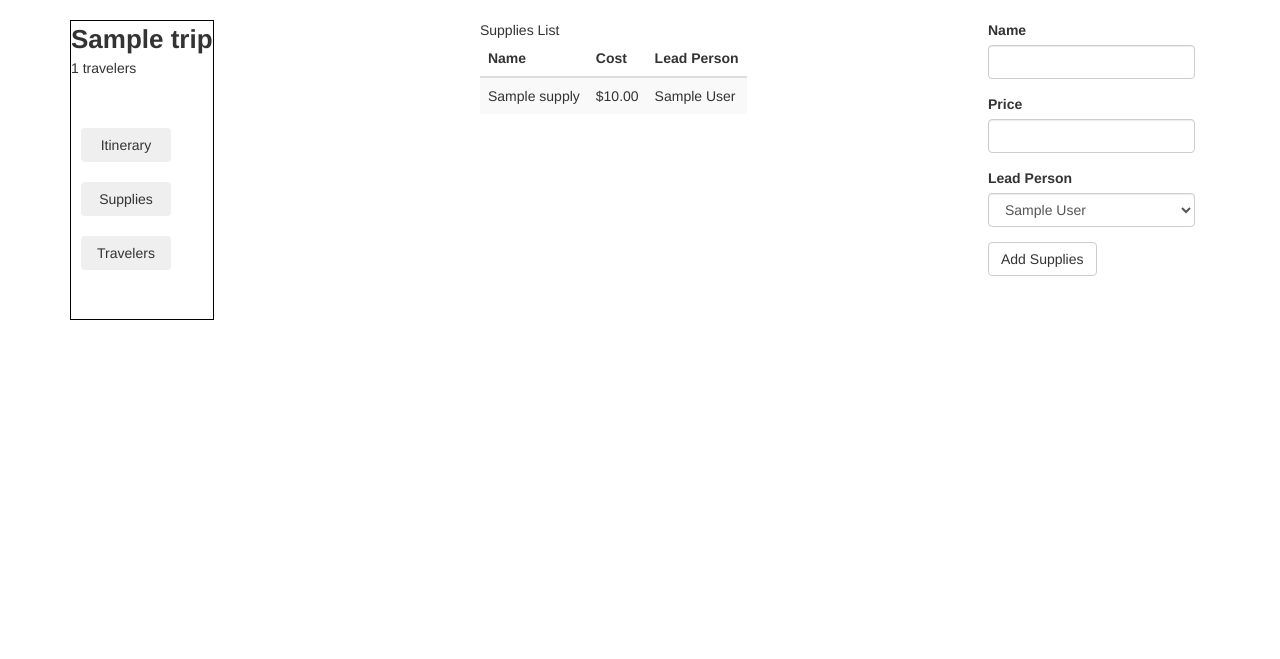
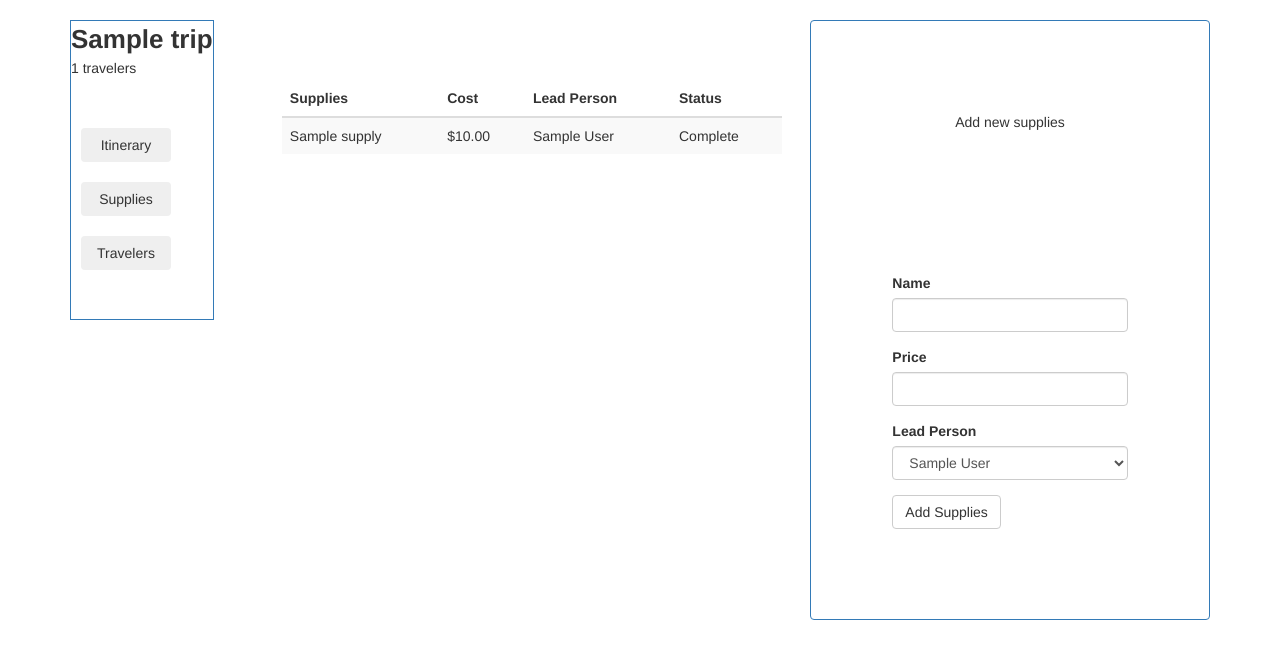
Before and after one commit to eyalfoni/trek, a Flask app: page /supplies_view/1 in a window 1280 px wide. Shown: the part 52-711 px from the top of the page. Run offline with Flask 2, Linux system fonts and the light colour scheme; a user stored in the database is signed in; tables that the repository leaves empty hold one stand-in row (values such as "Sample post"); some libraries are stand-ins or nearby versions.

Commit message:
add styling to supplies table and done butotn

```diff
--- a/app/main/routes.py
+++ b/app/main/routes.py
@@ -184,3 +184,13 @@ def supplies_view(id):
         return redirect(url_for('main.supplies_view', id=id))
     supplies = SupplyItem.query.filter_by(trip_id=id).all()
     return render_template('supplies.html', trip=trip, supplies=supplies, form=form)
+
+
+@bp.route('/complete_supplies/<trip_id>/<supply_id>')
+@login_required
+def complete_supplies(trip_id, supply_id):
+    supplies = SupplyItem.query.filter_by(id=supply_id).first_or_404()
+    supplies.is_done = True
+    db.session.commit()
+    flash('Supplies added!')
+    return redirect(url_for('main.supplies_view', id=trip_id))
--- a/app/models.py
+++ b/app/models.py
@@ -119,6 +119,7 @@ class SupplyItem(db.Model):
     trip_id = db.Column(db.Integer, db.ForeignKey('trips.id'))
     user_id = db.Column(db.Integer, db.ForeignKey('users.id'))
     cost = db.Column(db.Numeric(precision=10, scale=2))
+    is_done = db.Column(db.Boolean, default=False)
 
     user = db.relationship('User')
 
--- a/app/templates/index.html
+++ b/app/templates/index.html
@@ -5,14 +5,14 @@
     <div class="container" style="display: flex; flex-flow: row wrap; justify-content: flex-start;">
         {% for trip in trips %}
             <a href="{{ url_for('main.trip_view', id=trip.id) }}" style="color: inherit;">
-                <div style="border: 1px solid black; margin: 10px; padding: 10px;">
+                <div style="border: 1px solid #337ab7; border-radius: 4px; margin: 10px; padding: 10px;">
                     {{ trip.title }}
                     ({{ trip.travelers|length }} travelers)
                 </div>
             </a>
         {% endfor %}
     </div>
-    <div class="col-md-4">
+    <div class="col-md-4" style="padding-top: 60px;">
         {{ wtf.quick_form(form) }}
     </div>
 {% endblock %}
--- a/app/templates/supplies.html
+++ b/app/templates/supplies.html
@@ -3,7 +3,7 @@
 
 {% block app_content %}
     <div style="display: flex; flex-direction: row; justify-content: space-between;">
-        <div style="border: 1px solid black; display: flex; flex-direction: column; height: 300px;">
+        <div style="border: 1px solid #337ab7; display: flex; flex-direction: column; height: 300px;">
             <div style="font-weight: 800; font-size: 26px">{{ trip.title }}</div>
             <div>{{ trip.travelers|length}} travelers</div>
             <div style="padding-top: 40px; display: flex; flex-direction: column;">
@@ -18,30 +18,41 @@
                 </a>
             </div>
         </div>
-        <div style="padding-left: 40px">
-            Supplies List
-            <table class="table table-striped">
+        <div style="padding-left: 40px; padding-top: 60px;">
+            <table class="table table-striped" style="width: 500px;">
               <thead>
                 <tr>
-                  <th scope="col">Name</th>
+                  <th scope="col">Supplies</th>
                   <th scope="col">Cost</th>
                   <th scope="col">Lead Person</th>
+                  <th scope="col">Status</th>
                 </tr>
               </thead>
               <tbody>
                 {% for supply in supplies %}
                     <tr>
-                      <td>{{ supply.name }}</td>
-                      <td>${{ supply.cost }}</td>
-                      <td>{{ supply.user.first_name+' '+supply.user.last_name }}</td>
+                        <td>{{ supply.name }}</td>
+                        <td>${{ supply.cost }}</td>
+                        <td>{{ supply.user.first_name+' '+supply.user.last_name }}</td>
+                        {% if not supply.is_done %}
+                            <td>Incomplete</td>
+                        {% else %}
+                            <td>Complete</td>
+                        {% endif %}
+                        {% if not supply.is_done %}
+                            <td><a href="{{ url_for('main.complete_supplies', trip_id=trip.id, supply_id=supply.id) }}"><button class="btn btn-primary">Done</button></a></td>
+                        {% endif %}
                     </tr>
                 {% endfor %}
               </tbody>
             </table>
         </div>
-        <div>
-            <div class="col-md-12" id="supply_form">
-                {{ wtf.quick_form(form) }}
+        <div style="border: 1px solid #337ab7; border-radius: 4px; display: flex; flex-direction: column; justify-content: space-around; padding-top: 30px; width: 400px; height: 600px; padding-bottom: 30px;">
+            <div style="text-align: center">Add new supplies</div>
+            <div style="display: flex; flex-direction: row; justify-content: center; padding-top: 20px;">
+                <div class="col-md-8" id="supply_form">
+                    {{ wtf.quick_form(form) }}
+                </div>
             </div>
         </div>
     </div>
--- a/app/templates/trip.html
+++ b/app/templates/trip.html
@@ -3,7 +3,7 @@
 
 {% block app_content %}
     <div style="display: flex; flex-direction: row; justify-content: space-between;">
-        <div style="border: 1px solid black; display: flex; flex-direction: column; height: 300px;">
+        <div style="border: 1px solid #337ab7; border-radius: 4px; display: flex; flex-direction: column; height: 300px;">
             <div style="font-weight: 800; font-size: 26px">{{ trip.title }}</div>
             <div>{{ trip.travelers|length}} travelers</div>
             <div style="padding-top: 40px; display: flex; flex-direction: column;">
@@ -43,7 +43,7 @@
                 </button>
             </div>
         </div>
-        <div style="border: 1px solid black; display: flex; flex-direction: column; justify-content: space-around; padding-top: 30px; width: 400px; height: 600px; padding-bottom: 30px;">
+        <div style="border: 1px solid #337ab7; border-radius: 4px; display: flex; flex-direction: column; justify-content: space-around; padding-top: 30px; width: 400px; height: 600px; padding-bottom: 30px;">
             <div style="text-align: center">Click an event on the calendar to book now</div>
             <div id="event_forms" style="display: none">
                 <div style="display: flex; flex-direction: row; justify-content: center; padding-top: 20px;">
```
Also changed, not shown: app/templates/travelers.html (+9 -8 lines), migrations/versions/0211ad3236b1_add_is_done_flag_to_supplyitem.py (added, +28 -0 lines).
